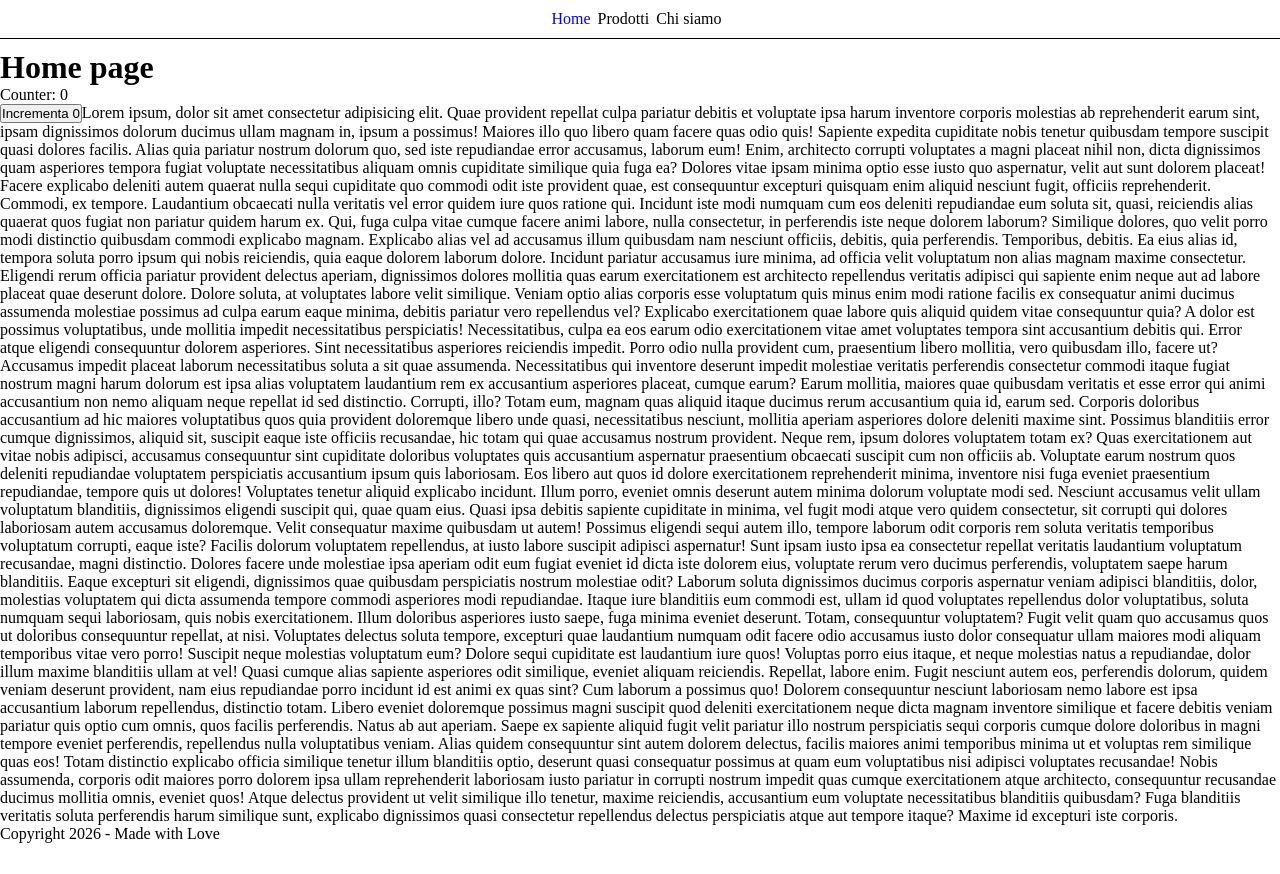
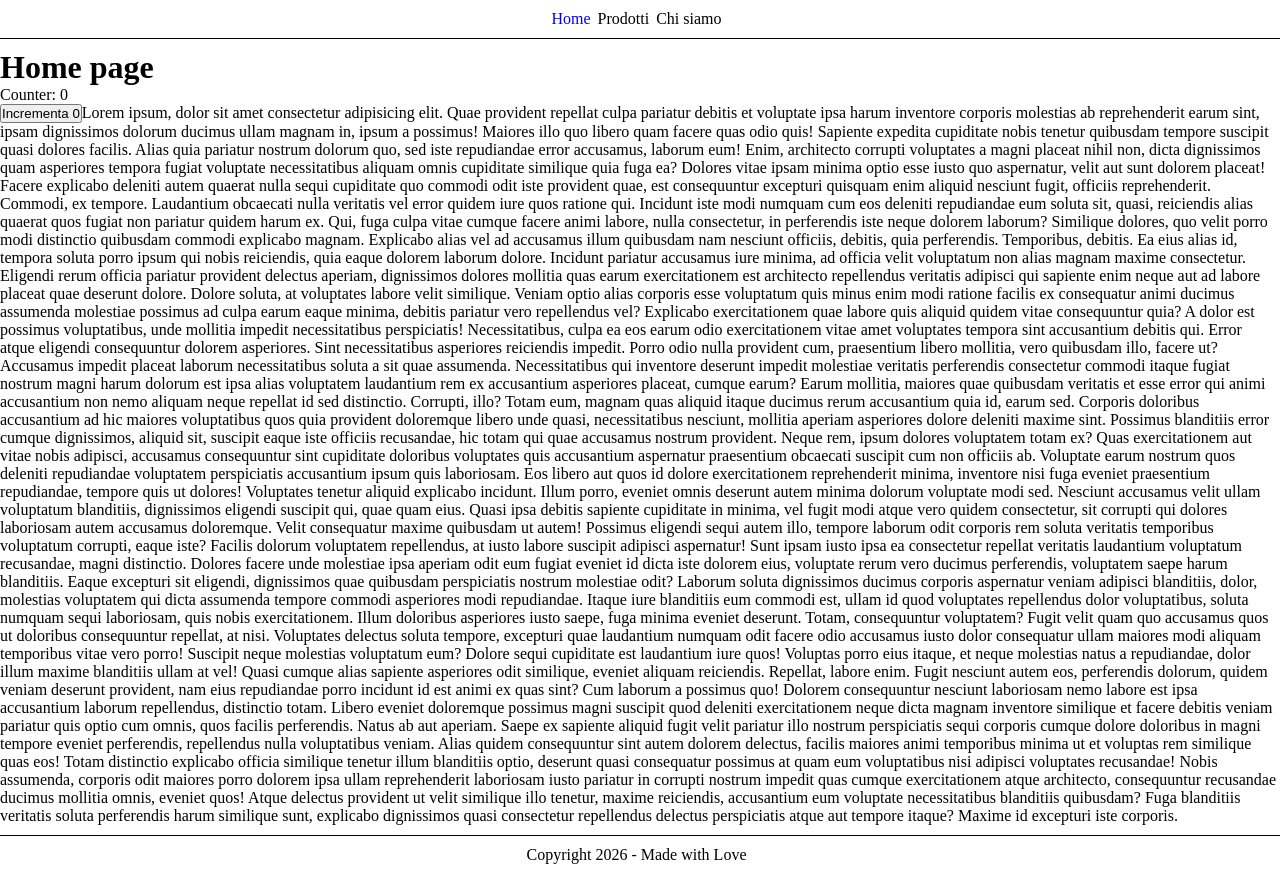
Before and after one commit to thomaslazzeri/react-router, a React (Vite) app: page / in a window 1280 px wide. Before the commit the page ends 843 px from the top, so only its background shows below. Built offline with nearby package versions, Linux system fonts and the light colour scheme; the HTML template or start-up script is replaced by a standard one.

Commit message:
feat: enhance layout styles and structure for ShellLayout component

```diff
--- a/src/App.css
+++ b/src/App.css
@@ -1,6 +1,56 @@
+#root {
+    min-height: 100dvh;
+}
+
 header {
     margin-top: 10px;
     margin-bottom: 10px;
     text-align: center;
     border-bottom: 1px solid black;
 }
+
+.products-page {
+    display: flex;
+    flex-direction: column;
+    align-items: center;
+    padding: 20px;
+}
+
+.products {
+    display: flex;
+    flex-wrap: wrap;
+    justify-content: center;
+    gap: 20px;
+    width: 100%;
+    margin-top: 20px;
+}
+
+.product-card {
+    flex: 1 1 200px;
+    max-width: 300px;
+    border: 1px solid #e0e0e0;
+    padding: 15px;
+    border-radius: 8px;
+    text-align: center;
+    background-color: #fff;
+    box-sizing: border-box;
+}
+
+.product-card img {
+    width: 100%;
+    height: 150px;
+    object-fit: contain;
+}
+
+Footer {
+    margin-top: 10px;
+    margin-bottom: 10px;
+    text-align: center;
+    border-top: 1px solid black;
+}
+
+.copyright {
+    display: inline-block;
+    margin-top: 10px;
+    padding-right: 7px;
+}
--- a/src/components/Footer.jsx
+++ b/src/components/Footer.jsx
@@ -1,5 +1,5 @@
 export const Footer = () => (
     <footer>
-        Copyright 2026 - Made with Love
+        <div className="copyright">Copyright 2026 - Made with Love</div>
     </footer>
 );
--- /dev/null
+++ b/src/components/ShellLayout.css
@@ -0,0 +1,5 @@
+#root {
+    min-height: 100dvh;
+    display: grid;
+    grid-template-rows: auto 1fr auto;
+}
--- a/src/components/ShellLayout.jsx
+++ b/src/components/ShellLayout.jsx
@@ -1,6 +1,7 @@
 import { Outlet } from 'react-router-dom';
 import { Footer } from './Footer';
 import { Header } from './Header';
+import './ShellLayout.css'
 
 export const ShellLayout = () => (
     <div className="shell-layout">
```
